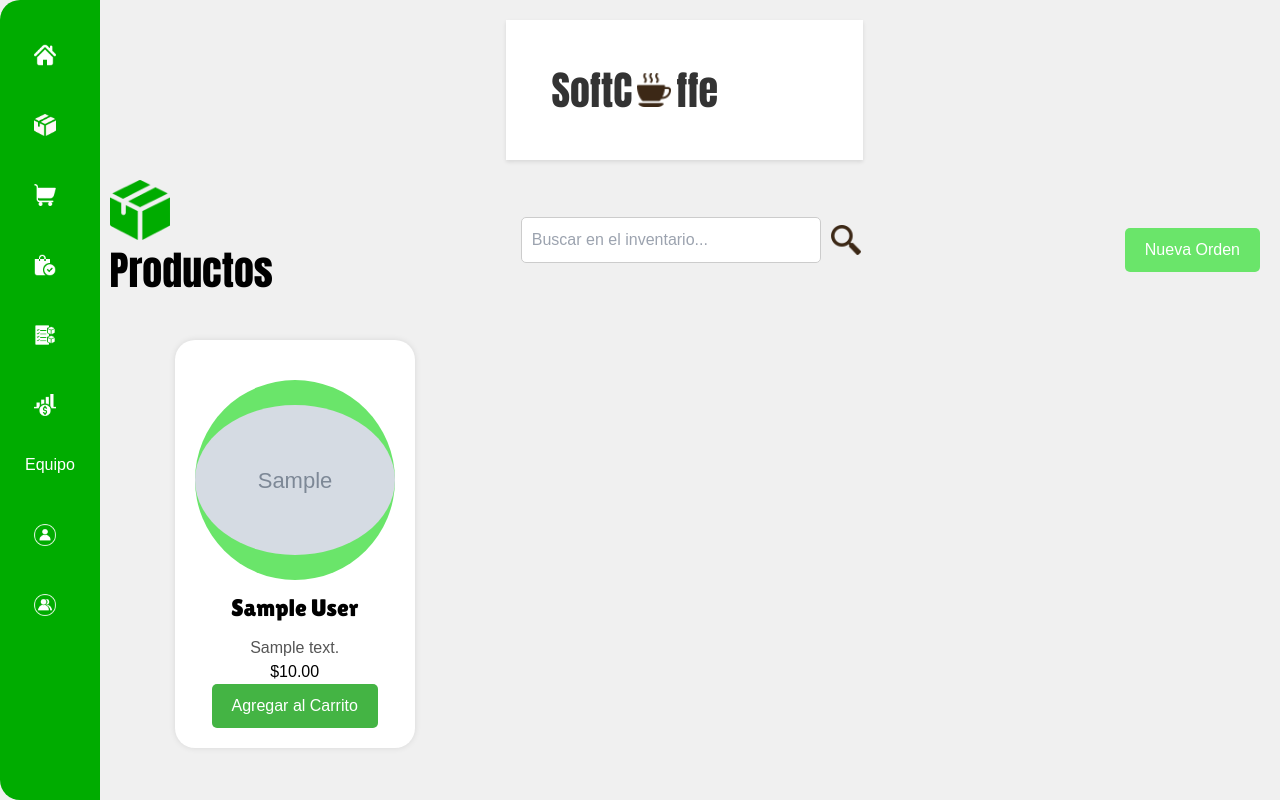
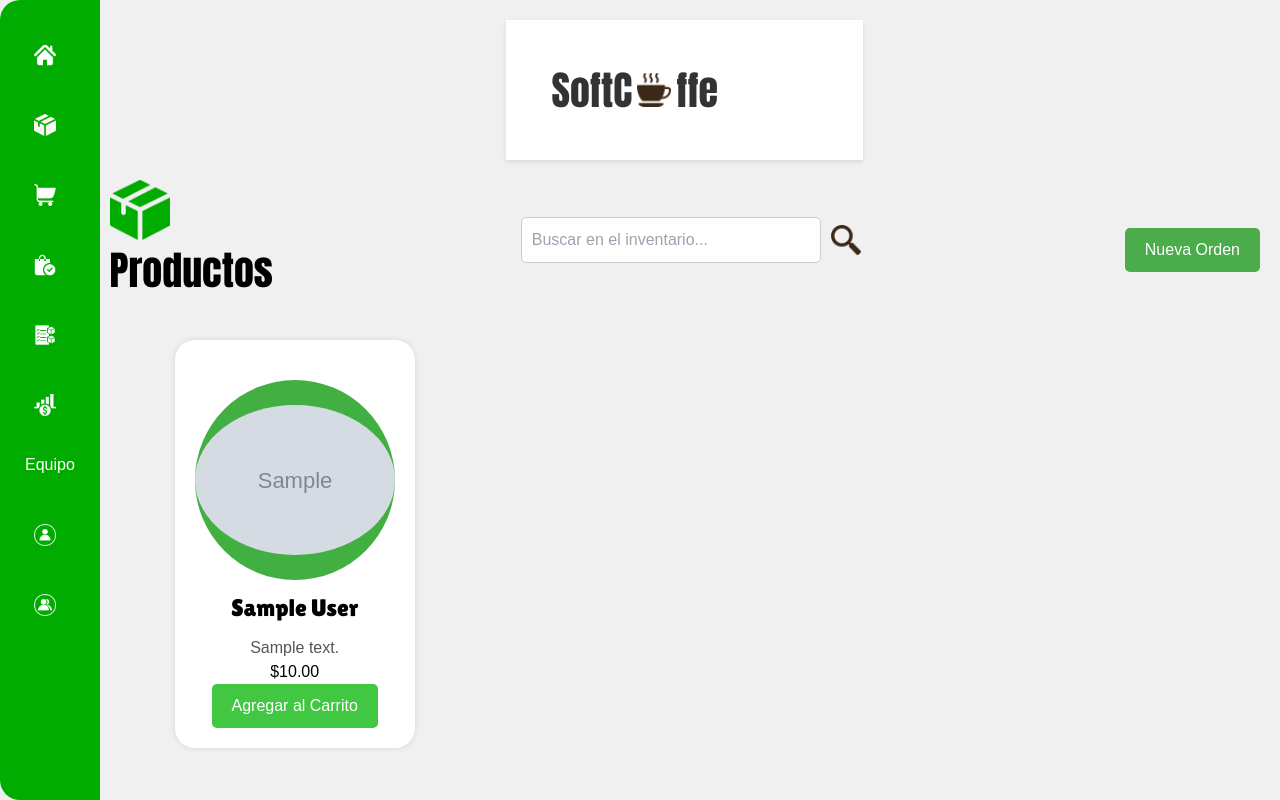
Before and after one commit to Lui-sroca/software-cafeter-a, a Django app: page /carrito/listar_productos/ in a window 1280 px wide. Run offline with Django 5.2, Linux system fonts and the light colour scheme; tables that the repository leaves empty hold one stand-in row (values such as "Sample post"); grey boxes marked "Sample" are stand-in pictures; style sheets or scripts are compiled from the project's sources; some libraries are stand-ins or nearby versions; some web fonts are replaced.

Commit message:
actulizar

```diff
--- a/cafeteriaSoftware/static/css/style-productos.css
+++ b/cafeteriaSoftware/static/css/style-productos.css
@@ -86,7 +86,7 @@ html, body {
 .imagen-productos {
   width: 200px;
   height: 200px;
-  background: #6ae56a; /* Color de fondo verde oscuro */
+  background: #41af41; /* Color de fondo verde oscuro */
   display: flex;
   justify-content: center;
   align-items: center;
@@ -127,7 +127,7 @@ html, body {
 }
 
 .boton-añadir {
-  background-color: #44b444; /* Color de fondo verde oscuro */
+  background-color: #41c741; /* Color de fondo verde oscuro */
   color: white;
   padding: 10px 20px;
   border: none;
@@ -153,7 +153,7 @@ html, body {
 }
 
 .boton-nueva-orden button {
-  background-color: #6ae56a; /* Color de fondo azul */
+  background-color: #4aac4a; /* Color de fondo azul */
   color: white;
   padding: 10px 20px;
   border: none;
```
